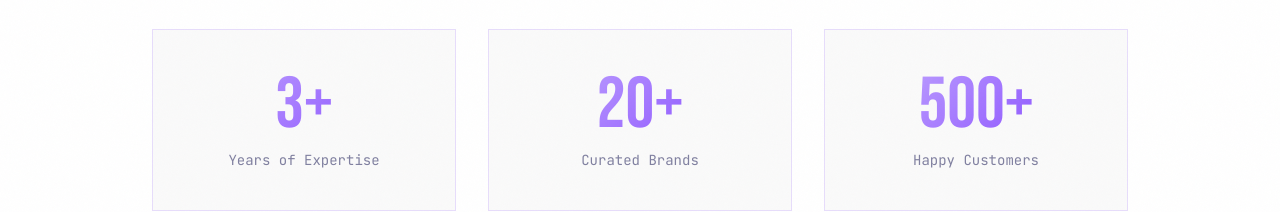
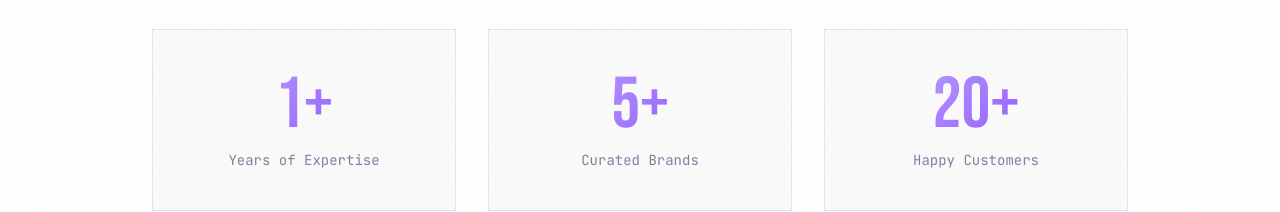
Before and after one commit to DARIOO33/levelup-front-public, a Next.js app: page /about in a window 1280 px wide. Shown: the part 555-767 px from the top of the page. Built offline with nearby package versions, Linux system fonts and the light colour scheme; no server answers.

Commit message:
make real data in about page

```diff
--- a/src/app/about/page.jsx
+++ b/src/app/about/page.jsx
@@ -11,9 +11,9 @@ export default function AboutPage() {
   const { t } = useTranslation();
 
   const stats = [
-    { value: '3+',   label: t('about.stat_years') },
-    { value: '20+',  label: t('about.stat_brands') },
-    { value: '500+', label: t('about.stat_happy')  },
+    { value: '1+',   label: t('about.stat_years') },
+    { value: '5+',  label: t('about.stat_brands') },
+    { value: '20+', label: t('about.stat_happy')  },
   ];
 
   const team = [
```
